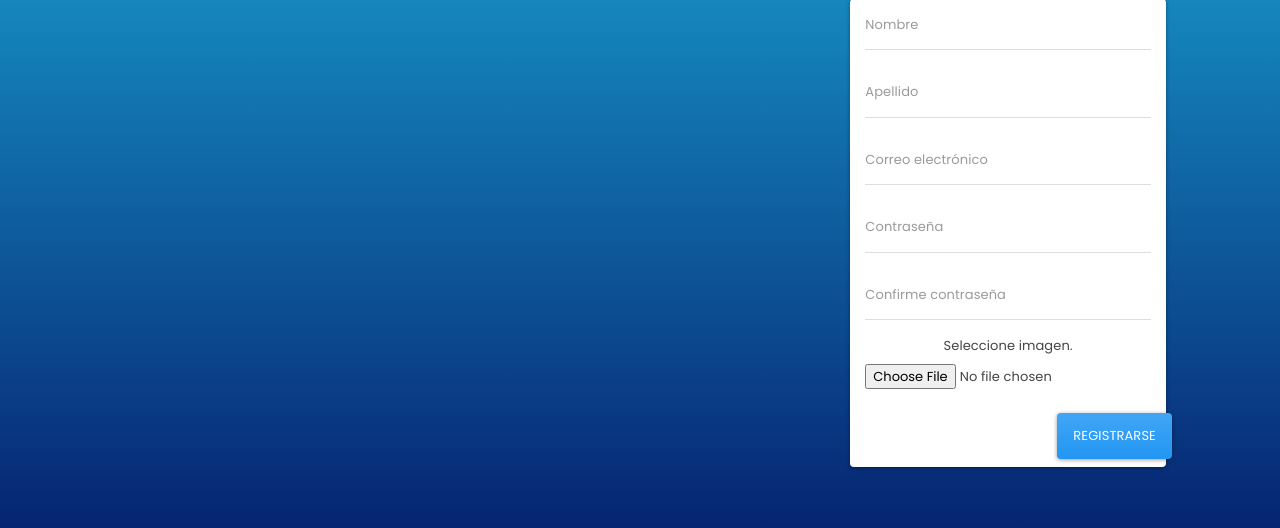
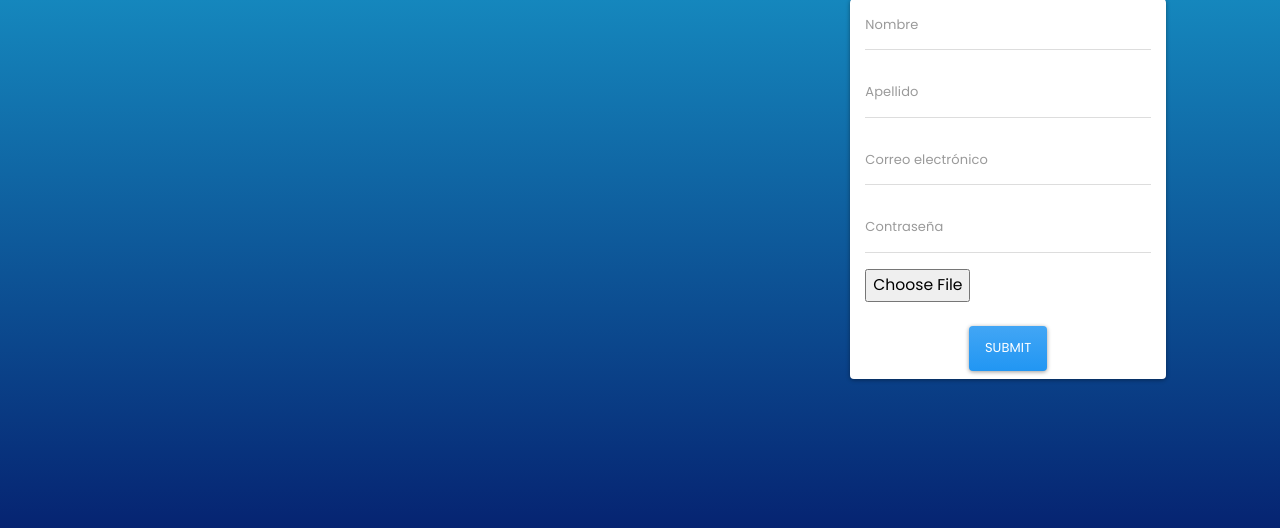
Before and after one commit to DCC-CC4401/2019-2-Turing-Completos-T4, a Django app: page / in a window 1280 px wide. Shown: the part 246-774 px from the top of the page. Run offline with Django 3.2, Linux system fonts and the light colour scheme; some libraries are stand-ins or nearby versions.

Commit message:
Registro usuarios

```diff
--- a/templates/LandingPageNotLogged.html
+++ b/templates/LandingPageNotLogged.html
@@ -15,6 +15,21 @@
 </head>
 
 <body class="bckg min-vh-100">
+
+{% if messages %}
+    {% for message in messages %}
+        <div class="row" style="position: fixed; width: 100%; z-index: 9999;">
+            <div class="alert {{ message.tags }} alert-dismissible fade show col-10 offset-1 mt-2 align-middle"
+                 role="alert"
+                 style="">
+                {{ message }}
+                <button type="button" class="close align-middle" data-dismiss="alert" aria-label="Close">
+                    <span class="align-middle" aria-hidden="true">&times;</span>
+                </button>
+            </div>
+        </div>
+    {% endfor %}
+{% endif %}
 <!-- BOOTSTRAP JS, DO NOT DELETE -->
 <script
         src="https://code.jquery.com/jquery-3.3.1.slim.min.js"
@@ -26,6 +41,7 @@
         integrity="sha384-UO2eT0CpHqdSJQ6hJty5KVphtPhzWj9WO1clHTMGa3JDZwrnQq4sF86dIHNDz0W1"
         crossorigin="anonymous"
 ></script>
+
 <script src="{% static 'Prototypes/js/bootstrap.min.js' %}"></script>
 
 <!--Barra de login-->
@@ -64,35 +80,25 @@
         <div class="col-8"></div>
 
         <div class="card col-3">
-            <form>
-                <div class="form-group text-right">
-                    <input type="text" name="name" placeholder="Nombre" class="form-control"/>
-                </div>
-                <div class="form-group">
-                    <input type="text" name="surname" placeholder="Apellido" class="form-control"/>
-                </div>
-                <div class="form-group">
-                    <input type="email" name="email" placeholder="Correo electrónico" class="form-control"/>
-                </div>
-                <div class="form-group">
-                    <input type="password" name="password" placeholder="Contraseña" class="form-control"/>
-                </div>
-                <div class="form-group">
-                    <input type="password" name="password2" placeholder="Confirme contraseña" class="form-control"/>
-                </div>
-                <div class="form-group text-black">
-                    <label>
-                        Seleccione imagen.
-                    </label>
-                    <input type="file" name="avatar" class="form-control-file">
-                </div>
+            <form action="{% url 'create_user' %}" method="post" enctype="multipart/form-data">
+                {% csrf_token %}
 
-                <div class="row">
-                    <div class="col-7"></div>
-                    <div class="col-1">
-                        <button type="submit" class="btn btn-primary m-2 flex-row">Registrarse</button>
-                    </div>
-                </div>
+                <p class="form-group text-right">
+                    <input type="text" name="name" required="required" placeholder="Nombre" class="form-control"/>
+                <p>
+                <p class="form-group">
+                    <input type="text" name="lastname" required="required" placeholder="Apellido" class="form-control"/>
+                </p>
+                <p class="form-group">
+                    <input type="email" name="email" required="required" placeholder="Correo electrónico" class="form-control"/>
+                </p>
+                <p class="form-group">
+                    <input type="password" name="new_pass" required="required" placeholder="Contraseña" class="form-control"/>
+                </p>
+                <p class="form-group text-black">
+                    <input type="file" name="image" class="form-control-file">
+                </p>
+                <input type="submit" class="btn btn-primary m-2 flex-row" placeholder="Registrarse">
             </form>
         </div>
 
--- a/turing/forms.py
+++ b/turing/forms.py
@@ -19,3 +19,16 @@
 
 class ImageUploadForm(forms.Form):
     image = forms.ImageField()
+
+
+
+class NewUser(forms.Form):
+    name=forms.CharField(label='', widget=forms.TextInput(
+        attrs={'class':'rounded mx-1', 'size':'20em', 'placeholder':'Nombre'}))
+    lastname=forms.CharField(label='', widget=forms.TextInput(
+        attrs={'class':'rounded mx-1', 'size':'20em', 'placeholder':'Apellido'}))
+    email=forms.CharField(label='', widget=forms.TextInput(
+        attrs={'class':'rounded mx-1', 'size':'20em', 'placeholder':'Correo'}))
+    new_pass = forms.CharField(label='Contraseña nueva', widget=forms.PasswordInput(
+        attrs={'class': 'form_control', 'size': '20em', 'placeholder': "***********"}))
+    image = forms.ImageField(required=False)
--- a/turing/models.py
+++ b/turing/models.py
@@ -22,7 +22,9 @@
 class UserProfile(models.Model):
     image = models.ImageField(upload_to=get_filename)
     user = models.ForeignKey(User, unique=True, on_delete=models.CASCADE)
-    role = models.CharField(max_length=10)
+    role = models.CharField(max_length=10, default='1')
+    name=models.CharField(max_length=25, default=' ')
+    lastname = models.CharField(max_length=25, default=' ')
 
     def __str__(self):
         return self.user.email
--- a/turing/views.py
+++ b/turing/views.py
@@ -4,8 +4,9 @@
 from django.http import HttpResponseRedirect
 from django.shortcuts import render
 from django.urls import reverse
+from django.contrib.auth.models import User
 
-from .forms import IniciarSesionForm, ImageUploadForm, CambiarContrasena
+from .forms import IniciarSesionForm, ImageUploadForm, CambiarContrasena, NewUser
 from .models import UserProfile
 
 
@@ -31,6 +32,8 @@
     try:
         img = 'media/' + UserProfile.objects.get(user=get_user(request)).image.url
     except UserProfile.DoesNotExist:
+        img = 'Prototypes/img/default-user-image.png'
+    except ValueError:
         img = 'Prototypes/img/default-user-image.png'
     return render(request, 'LandingPage.html', context={'img': img})
 
@@ -63,6 +66,8 @@
         img = 'media/' + UserProfile.objects.get(user=get_user(request)).image.url
     except UserProfile.DoesNotExist:
         img = 'Prototypes/img/default-user-image.png'
+    except ValueError:
+        img = 'Prototypes/img/default-user-image.png'
     (req, cont) = change_password(request, context={'img': img})
     return render(req, 'UserProfile.html', cont)
 
@@ -86,3 +91,29 @@
             'Su foto de perfil no cumple los requisitos o no indicó una foto nueva, por favor intente de nuevo'
         )
     return HttpResponseRedirect(reverse('my_profile'))
+
+
+def create_user(request):
+    if request.method == 'POST':
+        form = NewUser(request.POST, request.FILES)
+        if form.is_valid():
+            name = form.cleaned_data['name']
+            image = form.cleaned_data['image']
+            lastname = form.cleaned_data['lastname']
+            email=form.cleaned_data['email']
+            new_pass = form.cleaned_data['new_pass']
+            if User.objects.filter(username=email).exists():
+                messages.error(request,'Correo asociado a otra cuenta, por favor ingrese otro correo.')
+                return HttpResponseRedirect('/')
+            else:
+                user=User(username=email,email=email)
+                user.set_password(new_pass)
+                user.is_superuser=1
+                user.save()
+                userProfile = UserProfile(user=user, role=1, name=name, lastname=lastname)
+                userProfile.image=image
+                userProfile.save()
+                messages.success(request,'Cuenta creada exitosamente !')
+                login(request, user)
+                return HttpResponseRedirect('/landing_page/')
+    return HttpResponseRedirect('/')
--- a/v2/urls.py
+++ b/v2/urls.py
@@ -10,7 +10,8 @@
     path('landing_page/', views.landing_page, name='landing_page'),
     path('my_profile/', views.my_profile, name='my_profile'),
     path('logout/', views.my_logout, name='logout'),
-    path('upload_pic/', views.upload_pic, name='upload_pic')
+    path('upload_pic/', views.upload_pic, name='upload_pic'),
+    path('create_user/',views.create_user,name='create_user')
 ]
 
 urlpatterns += staticfiles_urlpatterns()
```
Also changed, not shown: 3 other files.
